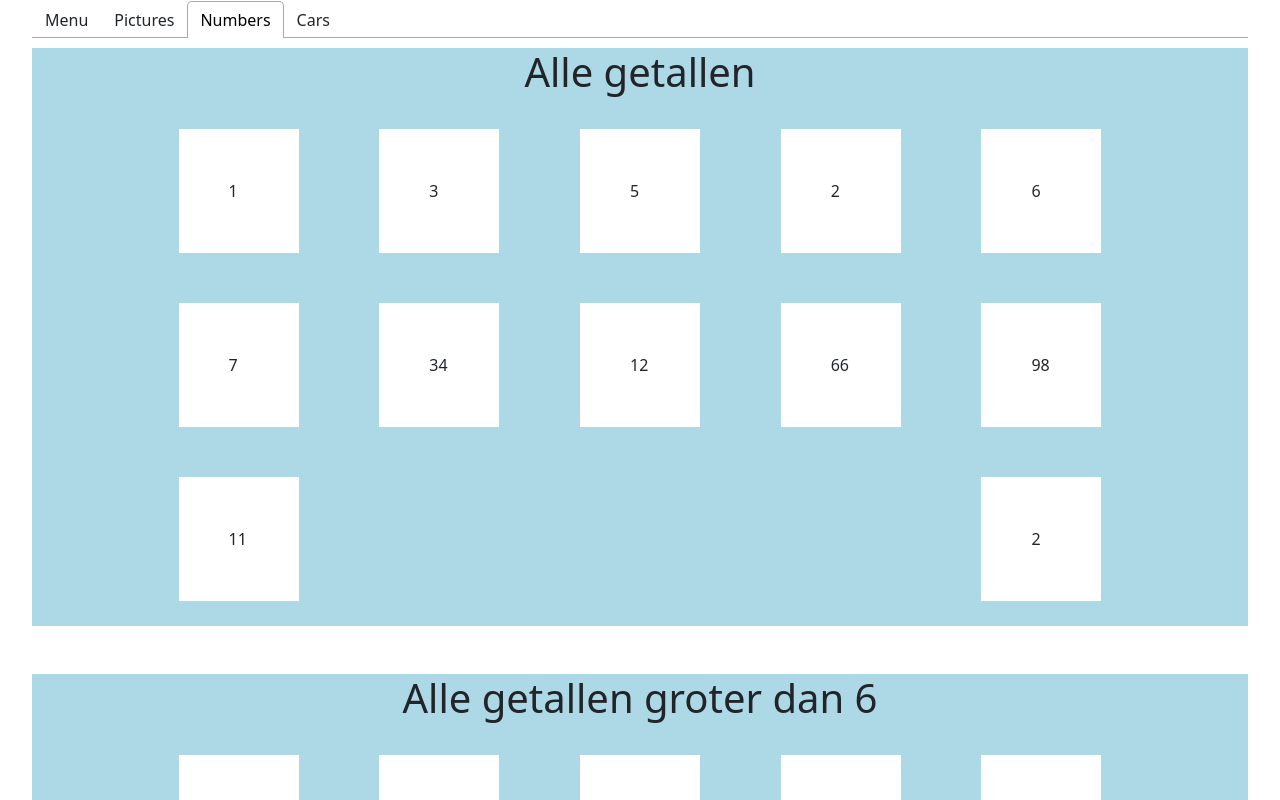
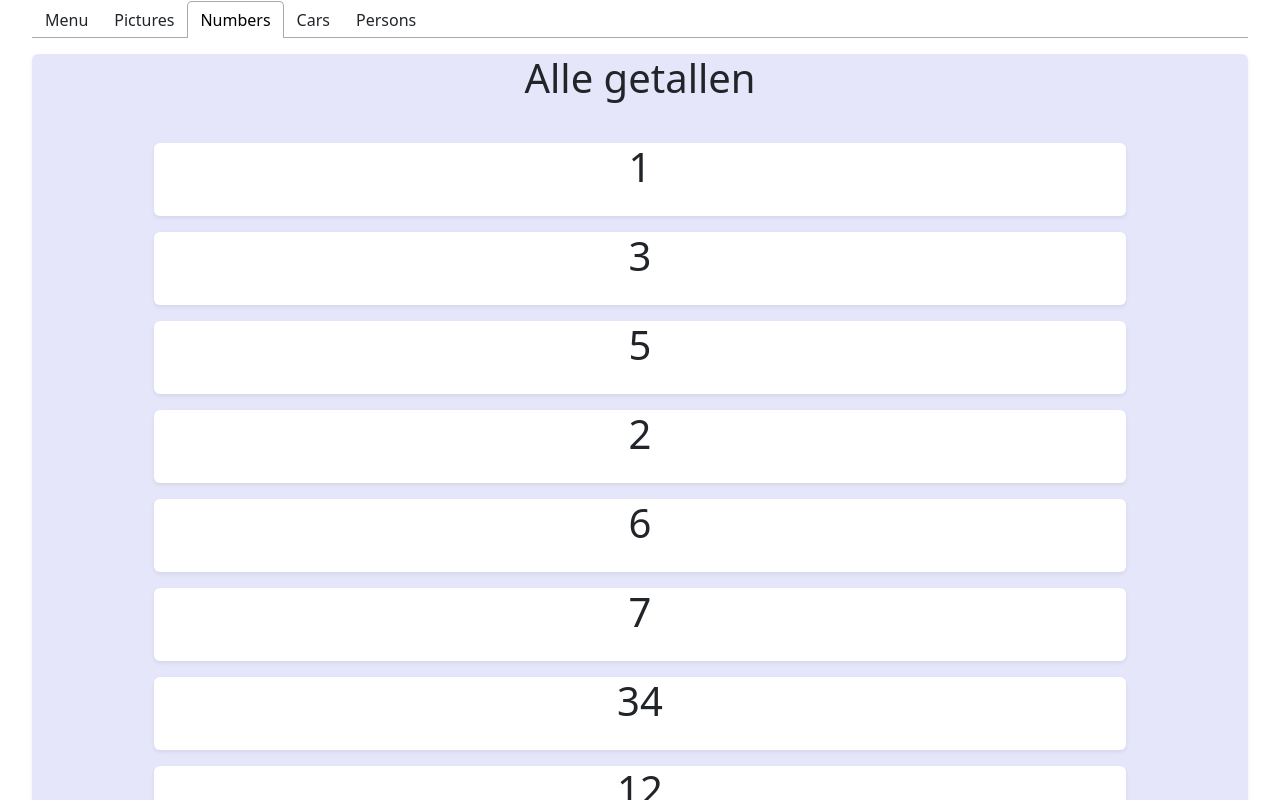
Before and after one commit to DriesDubois/dynamic_oefeningen, a React (Create React App) app: page / in a window 1280 px wide. Both pictures are taken after a click on the tab "Numbers". Shown: the top 800 px of the page. Built offline with nearby package versions, Linux system fonts and the light colour scheme.

Commit message:
change numbers,cars,persons to section and mycard system

```diff
--- a/src/App.js
+++ b/src/App.js
@@ -1,16 +1,14 @@
 import 'bootstrap/dist/css/bootstrap.min.css';
 import './App.css';
 
-import {PRODUCTS_DATA} from "./data/data";
-import {PICTURES_DATA} from "./data/data";
-import {NUMBERS_DATA} from "./data/data";
-import {CAR_DATA} from "./data/data";
+import {PERSON_DATA, PRODUCTS_DATA,PICTURES_DATA,NUMBERS_DATA,CAR_DATA} from "./data/data";
 import {MenuCardPage} from "./pages/MenuCardPage";
 import {PicturesPage} from "./pages/PicturesPage";
 import { Tab, Tabs, TabList, TabPanel } from 'react-tabs';
 import 'react-tabs/style/react-tabs.css';
 import {NumbersPage} from "./pages/NumbersPage";
 import {CarsPage} from "./pages/CarsPage";
+import {PersonsPage} from "./pages/PersonsPage";
 
 function App() {
     return (
@@ -21,6 +19,7 @@ function App() {
                     <Tab>Pictures</Tab>
                     <Tab>Numbers</Tab>
                     <Tab>Cars</Tab>
+                    <Tab>Persons</Tab>
                 </TabList>
                 <TabPanel>
                     <MenuCardPage products={PRODUCTS_DATA}/>
@@ -34,6 +33,9 @@ function App() {
                 <TabPanel>
                     <CarsPage array={CAR_DATA}/>
                 </TabPanel>
+                <TabPanel>
+                    <PersonsPage array={PERSON_DATA}/>
+                </TabPanel>
             </Tabs>
         </>
 
--- a/src/components/Cars.js
+++ b/src/components/Cars.js
@@ -1,6 +1,7 @@
 import * as PropTypes from "prop-types";
 import {COLOR_TRANSLATION} from "../data/data";
 import {Section} from "./Section";
+import {MyCard} from "./MyCard";
 
 
 Cars.propTypes = {
@@ -14,10 +15,10 @@ export function Cars(props) {
     const {cars} = props;
     const {title} = props;
 
-    return(
+    return (
 
         <Section title={title}>
-            {cars.map(c => <Car key={c.id} car={c}/> )}
+            {cars.map(c => <Car key={c.id} car={c}/>)}
         </Section>
 
         // Oude manier zonder gebruik van child en section functie
@@ -34,22 +35,31 @@ export function Cars(props) {
 }
 
 
-
-export function Car(props){
+export function Car(props) {
     const {car} = props;
 
     return (
-        <div className="d-flex flex-column space-between mb-5 justify-content-center" style={{background:"white",minWidth: "300px"}}>
-        <h2 className="text-center mb-1">{car.name}</h2>
+
+        <MyCard title={car.name}>
             {car.brand && <p className="text-center">merk: {car.brand} </p>}
             {car.type && <p className="text-center">type: {car.type} </p>}
             {car.note && <p className="text-center">note: {car.note} </p>}
-            <p style={car?.color && {background: getBackground(COLOR_TRANSLATION,car.color),marginInline:"50px"}} className="text-center">{car.color &&<span>kleur: {car.color}</span> }</p>
-        </div>
+            <p style={car?.color && {background: getBackground(COLOR_TRANSLATION, car.color), marginInline: "50px"}}
+               className="text-center">{car.color && <span>kleur: {car.color}</span>}</p>
+
+        </MyCard>
+
+        // <div className="d-flex flex-column space-between mb-5 justify-content-center" style={{background:"white",minWidth: "300px"}}>
+        // <h2 className="text-center mb-1">{car.name}</h2>
+        //     {car.brand && <p className="text-center">merk: {car.brand} </p>}
+        //     {car.type && <p className="text-center">type: {car.type} </p>}
+        //     {car.note && <p className="text-center">note: {car.note} </p>}
+        //     <p style={car?.color && {background: getBackground(COLOR_TRANSLATION,car.color),marginInline:"50px"}} className="text-center">{car.color &&<span>kleur: {car.color}</span> }</p>
+        // </div>
     )
 
 }
 
-function getBackground(array , color) {
+function getBackground(array, color) {
     return (array.find(el => el.dutch === color).english)
 }
--- /dev/null
+++ b/src/components/MyCard.js
@@ -0,0 +1,24 @@
+import * as PropTypes from "prop-types";
+import {Container, Row} from "react-bootstrap";
+
+
+
+MyCard.propTypes = {
+    Section: PropTypes.shape({
+        element: PropTypes.object,
+    })
+}
+
+export function MyCard(props) {
+    const {children,title} = props;
+    return (
+    <div style={{background: "white", paddingLeft: "10%", paddingRight: "10%"}} className="mt-3 rounded shadow-sm">
+        <h1 style={{textAlign: "center", marginBottom: "25px"}}>{title}</h1>
+        <Container>
+            <Row>
+                {children}
+            </Row>
+        </Container>
+    </div>
+    )
+}
--- a/src/components/Numbers.js
+++ b/src/components/Numbers.js
@@ -1,4 +1,6 @@
 import * as PropTypes from "prop-types";
+import {Section} from "./Section";
+import {MyCard} from "./MyCard";
 
 
 Numbers.propTypes = {
@@ -9,24 +11,33 @@ Numbers.propTypes = {
 }
 
 function Number(props) {
-    return <div style={{padding: "50px", margin: "25px", background: "white", minWidth: "120px"}}>{props.n}</div>;
+    const {number} = props;
+    return (
+        <MyCard title={number}></MyCard>
+    )
 }
 
 
 
 export function Numbers(props) {
-    const {array} = props;
+    const {numbers} = props;
     const {title} = props;
 
     return(
-    <>
-        <div style={{background: "lightBlue", paddingLeft: "10%", paddingRight: "10%"}}>
-            <h1 style={{textAlign: "center"}}>{title}</h1>
-            <div className="d-flex align-content-start flex-wrap space-between mb-5 justify-content-between">
-                {array.map(n => <Number key={n.index} n={n}/>)}
-            </div>
-        </div>
 
-    </>
+        <Section title={title}>
+            {numbers.map(n => <Number key={n.index} number={n}/>)}
+        </Section>
+
+        //Oude manier
+    // <>
+    //     <div style={{background: "lightBlue", paddingLeft: "10%", paddingRight: "10%"}}>
+    //         <h1 style={{textAlign: "center"}}>{title}</h1>
+    //         <div className="d-flex align-content-start flex-wrap space-between mb-5 justify-content-between">
+    //             {numbers.map(n => <Number key={n.index} n={n}/>)}
+    //         </div>
+    //     </div>
+    //
+    // </>
     )
 }
--- /dev/null
+++ b/src/components/Persons.js
@@ -0,0 +1,27 @@
+import {Section} from "./Section";
+import {MyCard} from "./MyCard";
+
+
+export function Persons(props) {
+    const {persons} = props;
+    const {title} = props;
+
+    return (
+        <Section title={title}>
+            {persons.map(p => <Person key={p.id} person={p}/>)}
+        </Section>
+    )
+}
+
+export function Person(props) {
+    const {person} = props;
+
+    return (
+  <MyCard title={person.name}>
+      {person.age && <p className="text-center">{person.age} </p>}
+      {person.city && <p className="text-center">{person.city} </p>}
+
+  </MyCard>
+    )
+
+}
--- a/src/data/data.js
+++ b/src/data/data.js
@@ -89,3 +89,19 @@ export const CAR_DATA = [
     {id: 8, name: "auto4", brand: "Citroën", type: "C4", color: "rood"},
     {id: 9, name: "auto5", brand: "Fiat", type: "Panda", color: "rood"}
 ];
+
+export const PERSON_DATA = [
+    {id: 1, name: "Jan", age: 18, city: "Mechelen"},
+    {id: 2, name: "Marie", age: 25, city: "Katelijne"},
+    {id: 3, name: "Anton", age: 16, city: "Duffel"},
+    {id: 4, name: "Yves", age: 24, city: "Mechelen"},
+    {id: 5, name: "Marijke", age: 16, city: "Duffel"},
+    {id: 6, name: "Karel", age: 16, city: "Mechelen"},
+    {id: 7, name: "Bart", age: 18, city: "Mechelen"},
+    {id: 8, name: "Marijke", age: 28, city: "Lier"},
+    {id: 9, name: "Dirk", age: 20, city: "Mechelen"},
+    {id: 10, name: "Bavo", age: 20, city: "Lint"},
+    {id: 11, name: "Kris", age: 19, city: "Duffel"},
+    {id: 12, name: "Leen", age: 21, city: "Katelijne"},
+    {id: 13, name: "Lieve", age: 20, city: "Mechelen"},
+];
--- a/src/pages/CarsPage.js
+++ b/src/pages/CarsPage.js
@@ -8,5 +8,4 @@ export function CarsPage(props) {
             <Cars cars={array} title={"Auto's"}/>
         </>
     )
-        ;
 }
--- a/src/pages/NumbersPage.js
+++ b/src/pages/NumbersPage.js
@@ -5,9 +5,9 @@ export function NumbersPage(props) {
     const {array} = props;
     return (
         <>
-            <Numbers array={array} title={"Alle getallen"}/>
-            <Numbers array={array.filter(n => n>6)} title={"Alle getallen groter dan 6"}/>
-            <Numbers array={array.map(n => n*2)} title={"Alle getallen *2"}/>
+            <Numbers numbers={array} title={"Alle getallen"}/>
+            <Numbers numbers={array.filter(n => n>6)} title={"Alle getallen groter dan 6"}/>
+            <Numbers numbers={array.map(n => n*2)} title={"Alle getallen *2"}/>
 
         </>
     )
--- /dev/null
+++ b/src/pages/PersonsPage.js
@@ -0,0 +1,11 @@
+import {Persons} from "../components/Persons";
+
+
+export function PersonsPage(props) {
+    const {array} = props;
+    return (
+        <>
+            <Persons persons={array} title={"Personen"}/>
+        </>
+    )
+}
```
